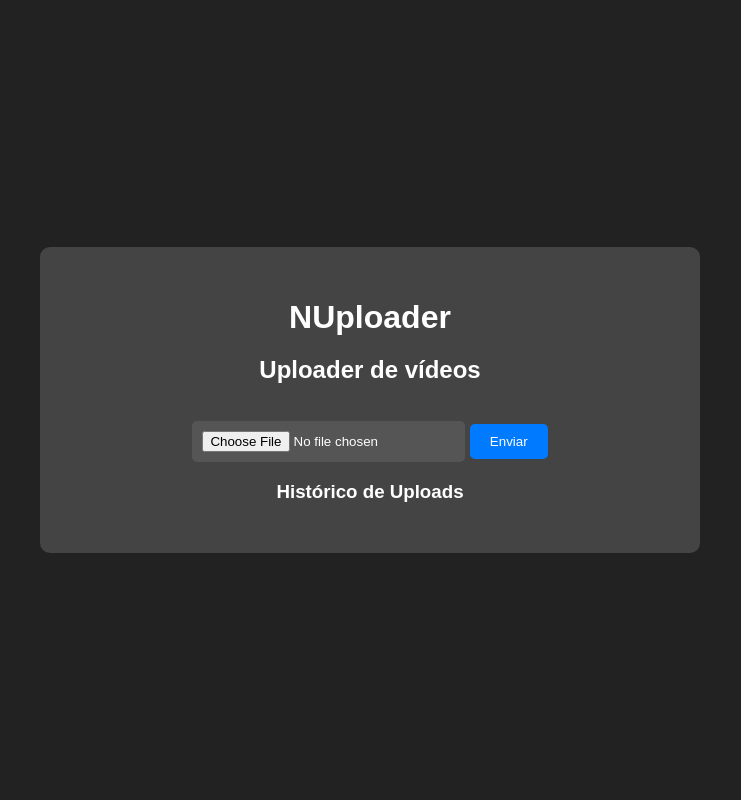
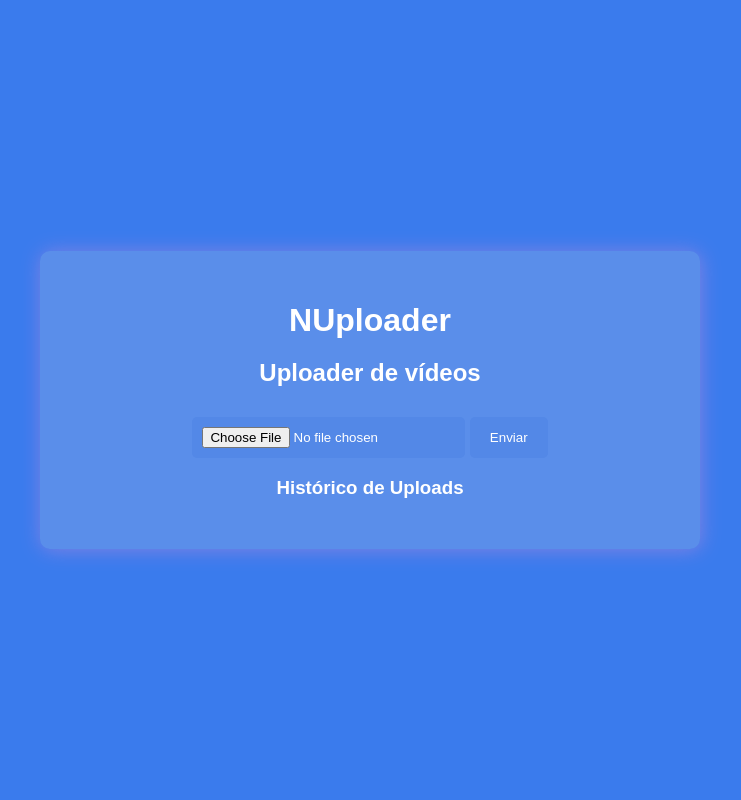
Before and after one commit to MiguelNeves07/NUploader, a Flask app: page / in a window 1280 px wide. Shown: the whole page, without its empty margins (270-1011 px from the left). Run offline with Flask 3, Linux system fonts and the light colour scheme; data that the repository does not hold is empty.

Commit message:
New style.css
New style.css made by gitedu-gi.

```diff
--- a/static/css/style.css
+++ b/static/css/style.css
@@ -1,6 +1,6 @@
 body {
     font-family: Arial, sans-serif;
-    background-color: #222;
+    background-color: #3a7bed;
     color: white;
     display: flex;
     justify-content: center;
@@ -11,9 +11,10 @@ body {
 
 .container {
     text-align: center;
-    background-color: #444;
+    background-color: #84a7e56e;
     padding: 30px;
     border-radius: 10px;
+    box-shadow: 1px 1px 20px #8282e4;
     width: 100%;
     max-width: 600px;
 }
@@ -23,7 +24,7 @@ h1, h2, h3 {
 }
 
 input[type="file"] {
-    background-color: #555;
+    background-color: #5388e7;
     color: white;
     padding: 10px;
     border-radius: 5px;
@@ -31,17 +32,17 @@ input[type="file"] {
 }
 
 button {
-    background-color: #007BFF;
+    background-color: #5388e7;;
     color: white;
-    padding: 10px 20px;
+    padding: 13px 20px;
     border: none;
     border-radius: 5px;
     cursor: pointer;
-    margin-top: 20px;
+    margin-top: 10px;
 }
 
 button:hover {
-    background-color: #0056b3;
+    background-color: #4b84eb;
 }
 
 ul {
```
